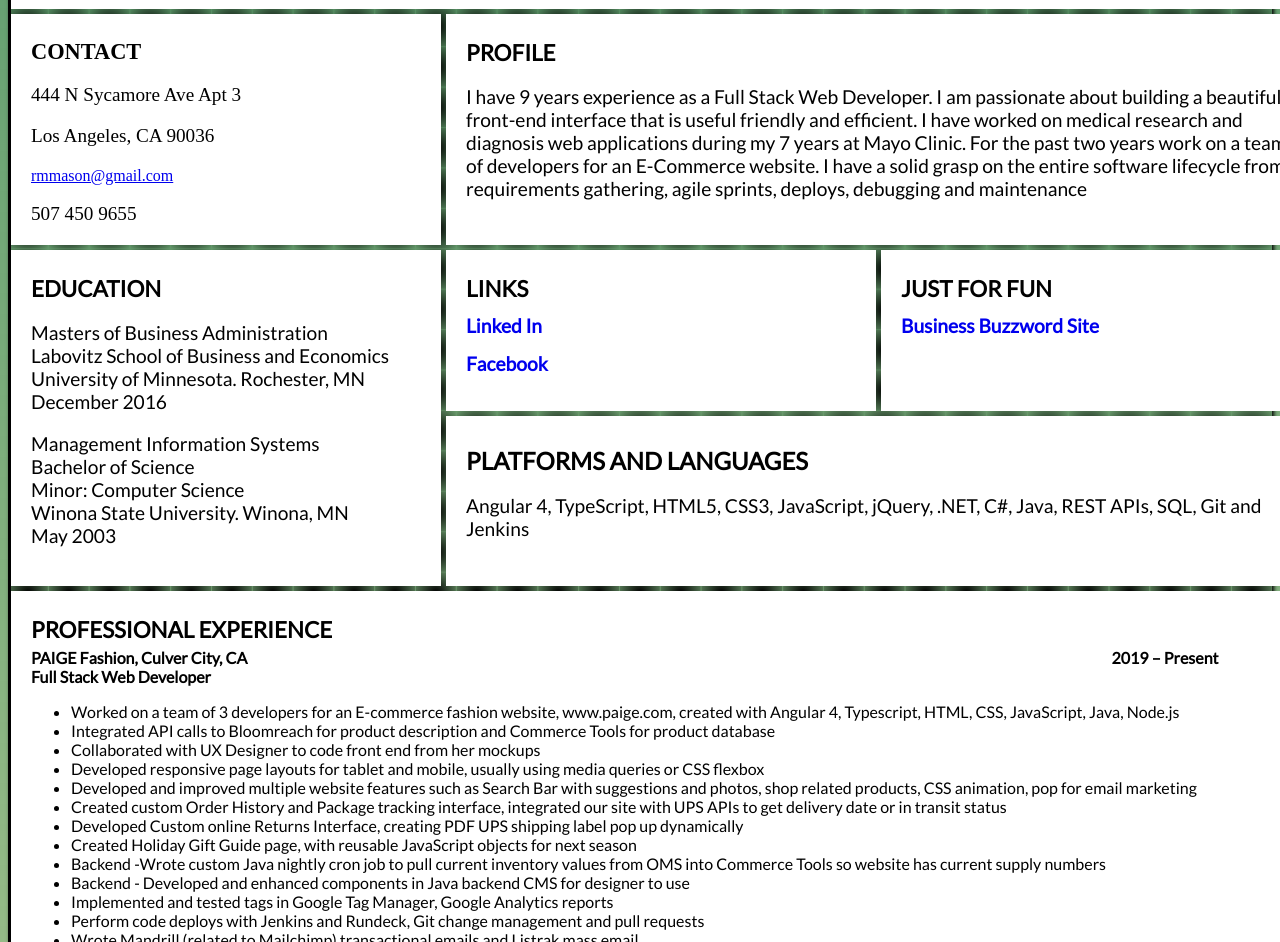
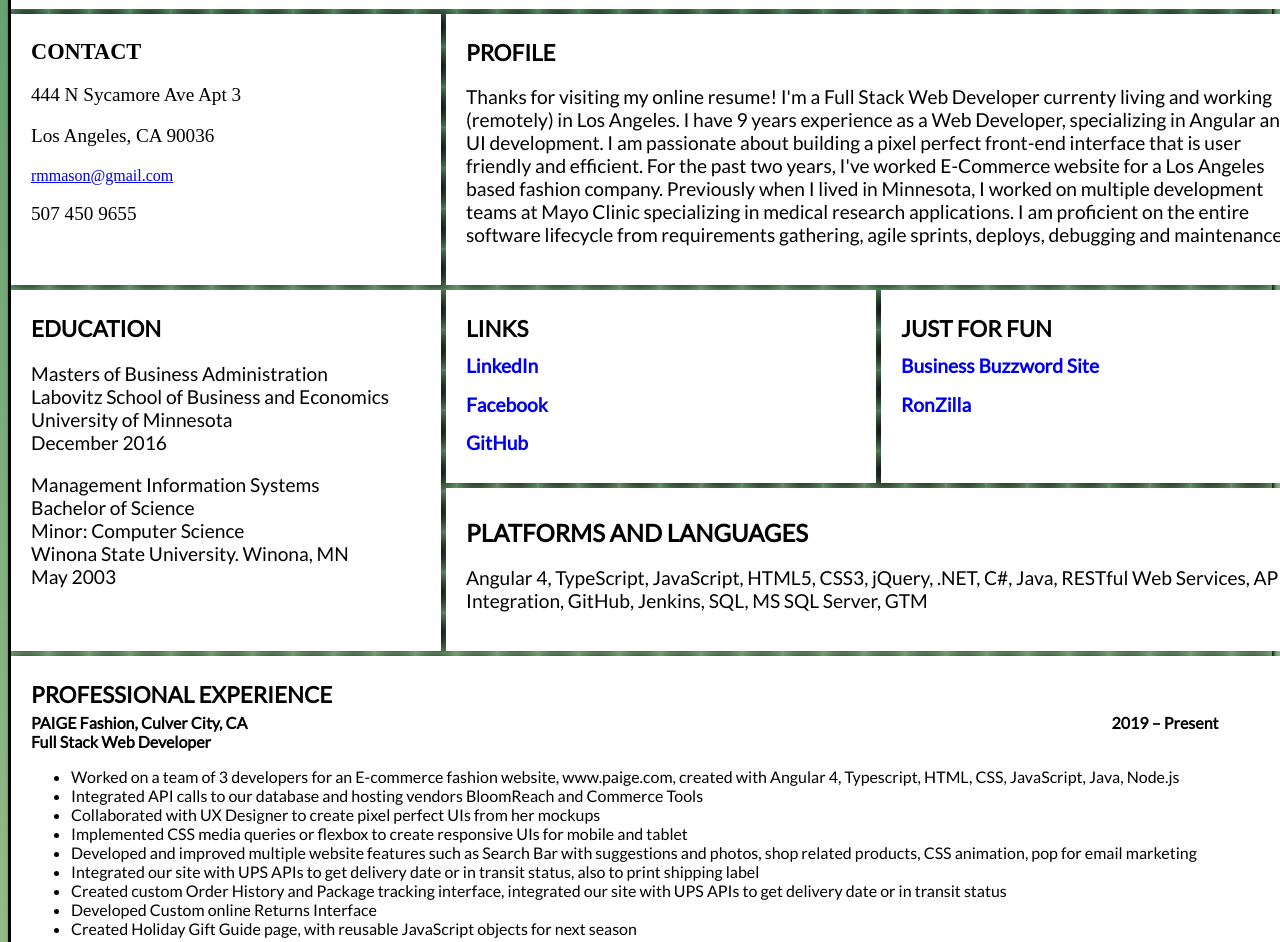
Before and after one commit to lenorared/grid, a plain HTML site: page index.html in a window 1280 px wide. Shown: the part 243-1185 px from the top of the page. Drawn offline with Linux system fonts and the light colour scheme.

Commit message:
Update index.html

```diff
--- a/index.html
+++ b/index.html
@@ -19,7 +19,7 @@
       <div class="container">
         <div class="name">
             <h2> Renee  Mason  </h2>
-            <h3> Full Stack Web Developer </h3>
+            <h3> Senior Full Stack Web Developer </h3>
 
         </div>
         <div class="contact"> <h3> CONTACT </h3>
@@ -31,34 +31,37 @@
         </div>
 
         <div class="profile"> <h3>PROFILE   </h3> <!-- photo, other illustrion?? -->
-            <p> I have 9 years experience as a Full Stack Web Developer.
-                I am passionate about building a beautiful front-end interface that is useful friendly and efficient.
-                I have worked on medical research and diagnosis web applications during my 7
-                 years at Mayo Clinic. For the past two years work on a team of developers for an E-Commerce website.
-                 I have a solid grasp on the entire software lifecycle from requirements gathering, agile sprints, deploys, debugging and maintenance </p>
+            <p> Thanks for visiting my online resume! I'm a Full Stack Web Developer currenty living and working (remotely) in Los Angeles.
+                I have 9 years experience as a Web Developer, specializing in Angular and UI development.
+                I am passionate about building a pixel perfect front-end interface that is user friendly and efficient.
+                For the past two years, I've worked E-Commerce website for a Los Angeles based fashion company.
+                Previously when I lived in Minnesota, I worked on multiple development teams at Mayo Clinic specializing in medical research applications.
+                I am proficient on the entire software lifecycle from requirements gathering, agile sprints, deploys, debugging and maintenance. </p>
 
         </div>
 
         <div class="links">
             <h3>LINKS</h3>
-            <a target="_blank" href="https://www.linkedin.com/in/renee-mason-43ab1718b"> Linked In </a>  <br>
+            <a target="_blank" href="https://www.linkedin.com/in/renee-mason-43ab1718b"> LinkedIn </a>  <br>
             <a target="_blank" href="https://www.facebook.com/reneemaureen.mason"> Facebook </a>  <br>
+            <a target="_blank" href="https://github.com/lenorared"> GitHub </a>
 
         </div>
 
         <div class="fun"> <h3> JUST FOR FUN </h3>
-            <a target="_blank" href="https://lenorared.github.io/buzzword/"> Business Buzzword Site  </a>
+            <a target="_blank" href="https://lenorared.github.io/buzzword"> Business Buzzword Site  </a>  <br>
+            <a target="_blank" href="https://lenorared.github.io/Zilla"> RonZilla  </a>
         </div>
 
         <div class="languages"> <h2> PLATFORMS AND LANGUAGES </h2>
-         <p> Angular 4, TypeScript, HTML5, CSS3, JavaScript, jQuery, .NET, C#, Java, REST APIs, SQL, Git and Jenkins </p>
+         <p> Angular 4, TypeScript, JavaScript, HTML5, CSS3, jQuery, .NET, C#, Java, RESTful Web Services, API Integration, GitHub, Jenkins, SQL, MS SQL Server, GTM </p>
         </div>
 
         <div class="edu"> <h3> EDUCATION </h3>
 
             <p> Masters of Business Administration <br>
             Labovitz School of Business and Economics <br>
-            University of Minnesota. Rochester, MN <br>
+            University of Minnesota <br>
             December 2016</p>
 
            <p>Management Information Systems <br>
@@ -77,22 +80,23 @@
                <span style="width: 80%"> PAIGE Fashion, Culver City, CA   <br>  Full Stack Web Developer  </span>
                 <span >  2019 – Present </span>  <br>
           </div>
-         <ul >
+ <ul>
 <li>	Worked on a team of 3 developers for an E-commerce fashion website, www.paige.com, created with Angular 4, Typescript, HTML, CSS, JavaScript, Java, Node.js </li>
-<li>	Integrated API calls to Bloomreach for product description and Commerce Tools for product database </li>
-<li>	Collaborated with UX Designer to code front end from her mockups </li>
-<li>	Developed responsive page layouts for tablet and mobile, usually using media queries or CSS flexbox </li>
+<li>	Integrated API calls to our database and hosting vendors BloomReach and Commerce Tools </li>
+<li>	Collaborated with UX Designer to create pixel perfect UIs from her mockups </li>
+<li>	Implemented CSS media queries or flexbox to create responsive UIs for mobile and tablet</li>
 <li>	Developed and improved multiple website features such as Search Bar with suggestions and photos, shop related products, CSS animation, pop for email marketing </li>
+<li>	Integrated our site with UPS APIs to get delivery date or in transit status, also to print shipping label </li>
 <li>	Created custom Order History and Package tracking interface, integrated our site with UPS APIs to get delivery date or in transit status </li>
-<li>	Developed Custom online Returns Interface, creating PDF UPS shipping label pop up dynamically </li>
+<li>	Developed Custom online Returns Interface </li>
 <li>	Created Holiday Gift Guide page, with reusable JavaScript objects for next season  </li>
 <li>	Backend -Wrote custom Java nightly cron job to pull current inventory values from OMS into Commerce Tools so website has current supply numbers </li>
 <li>	Backend - Developed and enhanced components in Java backend CMS for designer to use  </li>
-<li>	Implemented and tested tags in Google Tag Manager, Google Analytics reports </li>
+<li>	Implemented and tested tags in Google Tag Manager, consumed by Google Analytics and other 3rd parties </li>
 <li>	Perform code deploys with Jenkins and Rundeck, Git change management and pull requests </li>
 <li>	Wrote Mandrill (related to Mailchimp) transactional emails and Listrak mass email </li>
 <li>	Debug and fix errors in Chrome Dev Tools and on Java backend server </li>
-<li>	Run Google Lighthouse Report and fix website issues, remove duplicate font files, delete unused JavaScript code, make image size responsive, improve mobile usability </li>
+<li>	Run Google Lighthouse Report and fix website issues, such as delete unused JavaScript code and improve mobile usability </li>
 </ul>
 <br>
 
```
